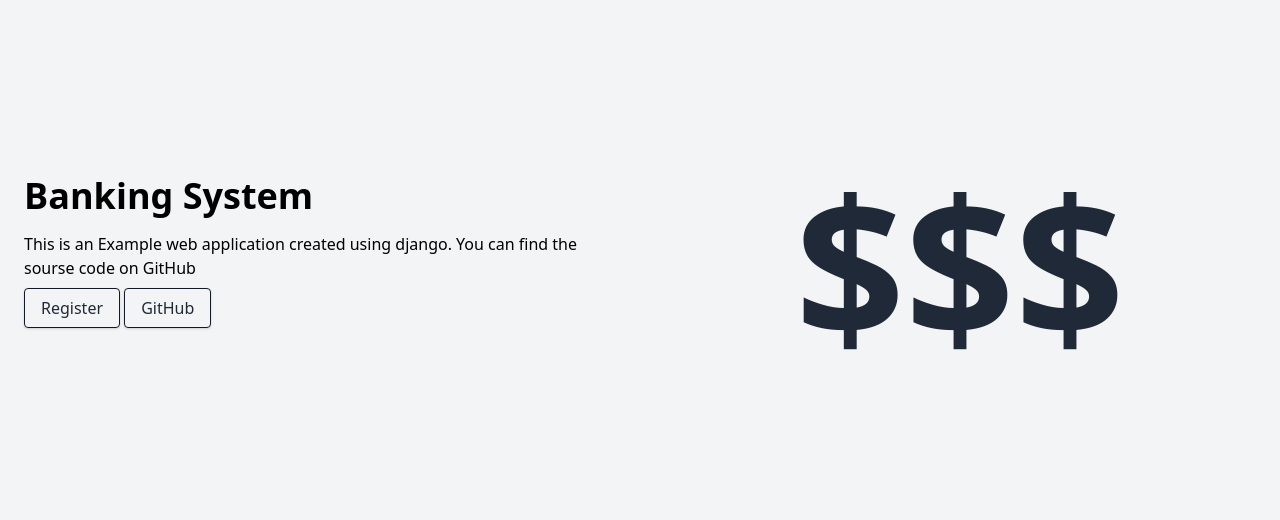
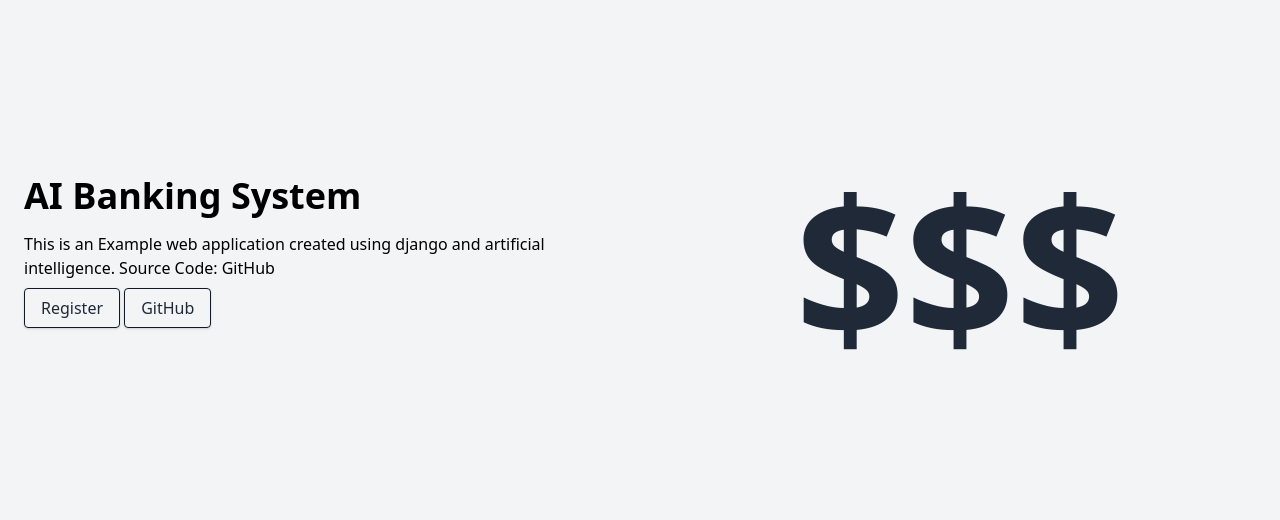
Before and after one commit to deep-commitx/AIBS, a Django app: page / in a window 1280 px wide. Shown: the top 520 px of the page. Run offline with Django 4.2, Linux system fonts and the light colour scheme; parts of the project's set-up code (start-up, migrations or seed data) failed here and were passed over.

Commit message:
👉 Another Commit Pushed Successfully!

```diff
--- a/templates/core/index.html
+++ b/templates/core/index.html
@@ -6,14 +6,14 @@
     <div class="container mx-auto flex flex-col md:flex-row items-center my-12 md:my-24">
         <!--Left Col-->
         <div class="flex flex-col w-full lg:w-1/2 justify-center items-start pt-12 pb-24 px-6">
-            <h1 class="font-bold text-4xl my-4">Banking System</h1>
+            <h1 class="font-bold text-4xl my-4">AI Banking System</h1>
             <p class="leading-normal mb-4">
-                This is an Example web application created using django.
-                You can find the sourse code on <a href="https://github.com/saadmk11/banking-system">GitHub</a>
+                This is an Example web application created using django and artificial intelligence.
+                Source Code: <a href="https://github.com/deep-commitx/AIBS">GitHub</a>
             </p>
             <div>
             <a href="{% url 'accounts:user_registration' %}" class="bg-transparent hover:bg-gray-800 text-gray-800 hover:text-white rounded shadow hover:shadow-lg py-2 px-4 border border-gray-900 hover:border-transparent">Register</a>
-            <a href="https://github.com/saadmk11/banking-system" class="bg-transparent hover:bg-gray-800 text-gray-800 hover:text-white rounded shadow hover:shadow-lg py-2 px-4 border border-gray-900 hover:border-transparent">GitHub</a>
+            <a href="https://github.com/deep-commitx/AIBS" class="bg-transparent hover:bg-gray-800 text-gray-800 hover:text-white rounded shadow hover:shadow-lg py-2 px-4 border border-gray-900 hover:border-transparent">GitHub</a>
             </div>
         </div>
         <!--Right Col-->
```
